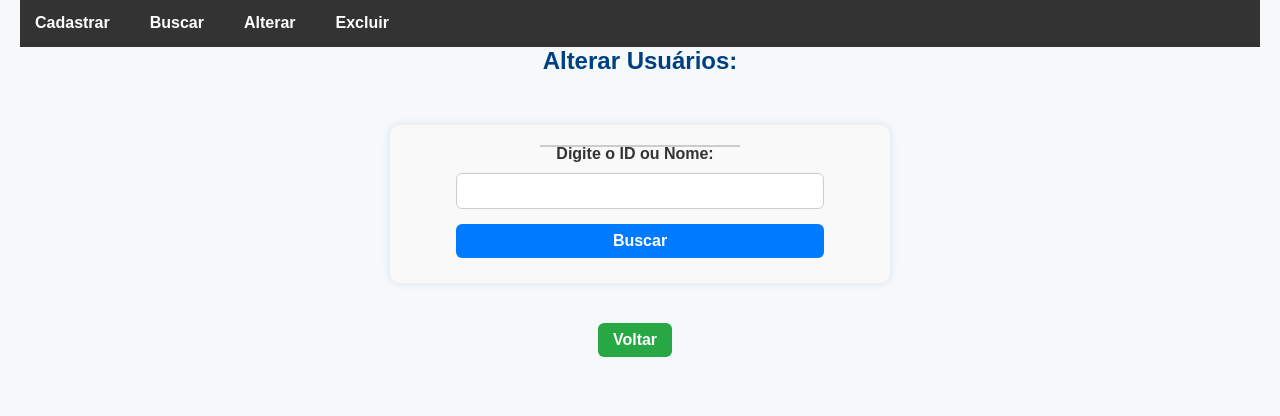
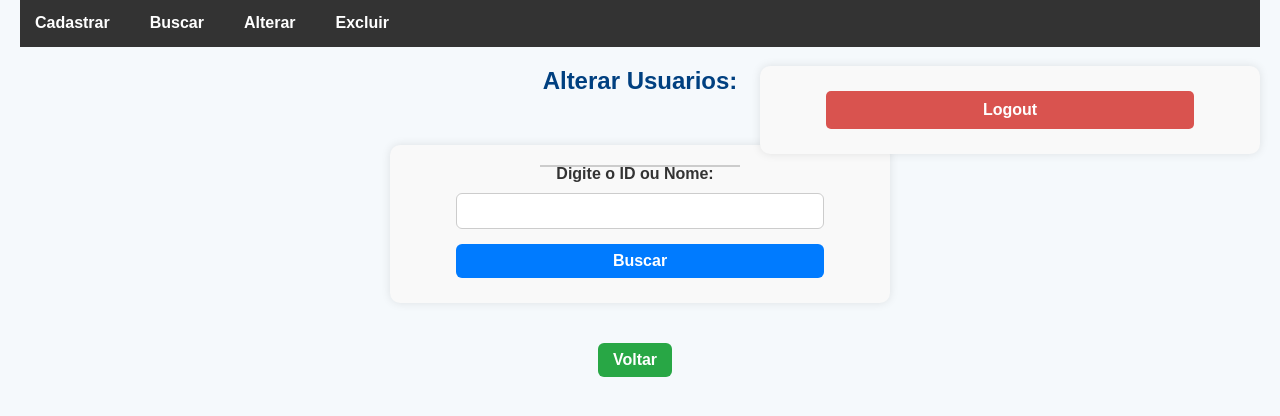
Before and after one commit to CaioBattisti/Prova_CaioLuizBattisti, a PHP site: page /alterar_usuario.php in a window 1280 px wide. Shown: the part 21-437 px from the top of the page. Run offline with PHP 8.4, Linux system fonts and the light colour scheme; a user stored in the database is signed in; data comes from the database, SQL or seed files in the repository.

Commit message:
save42
adicionando o botao de logout na tabela de alterar usuario

```diff
--- a/alterar_usuario.php
+++ b/alterar_usuario.php
@@ -105,7 +105,14 @@ if ($_SERVER["REQUEST_METHOD"] == "POST") {
         </ul>
     </nav>
 
-    <h2>Alterar Usuários:</h2>
+    <div style="position: relative; text-align: center; margin: 20px 0;">
+        <h2 style="margin: 0;">Alterar Usuarios:</h2>
+        <div class="logout" style="position: absolute; right: 0; top: 100%; transform: translateY(-50%);">
+            <form action="logout.php" method="POST">
+                <button type="submit">Logout</button>
+            </form>
+        </div>
+    </div>
 
     <!-- Formulário para Buscar usuários -->
     <form action="alterar_usuario.php" method="POST">
```
